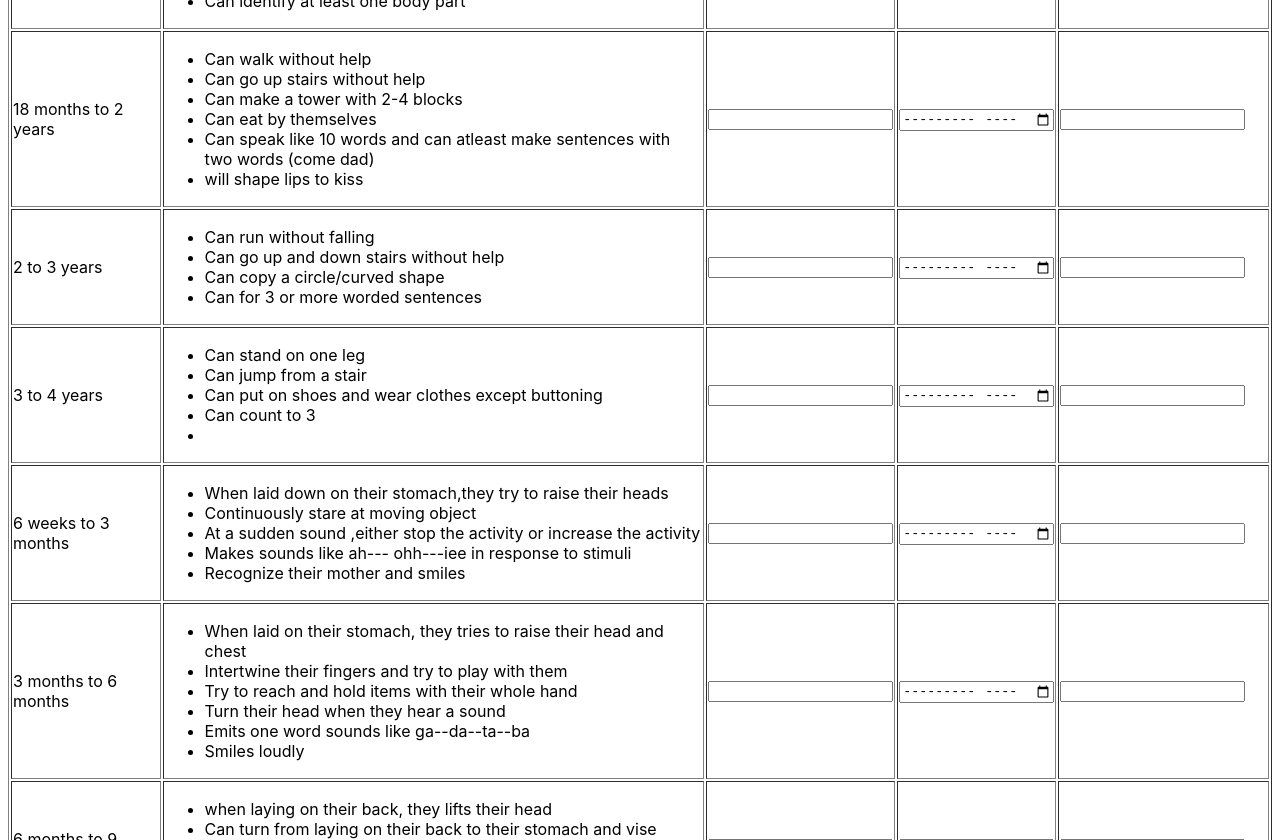
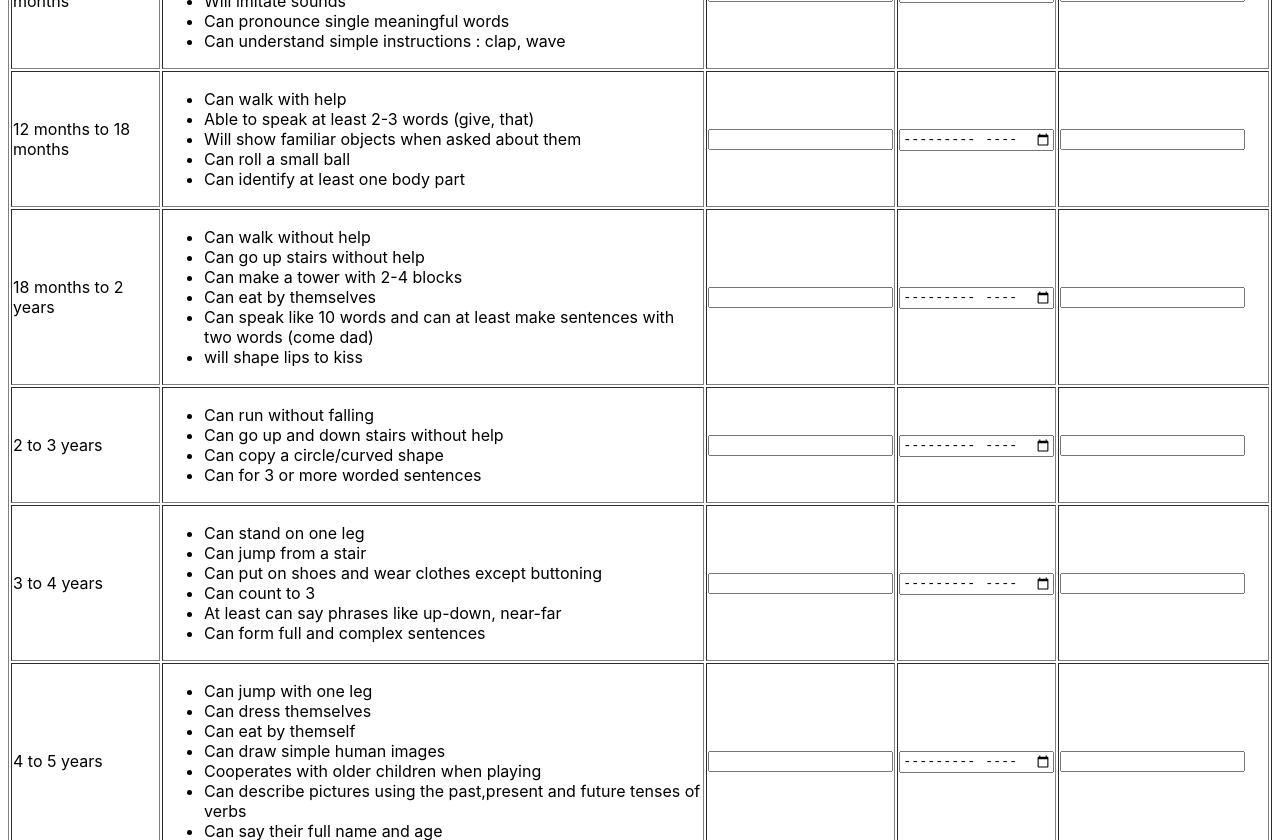
Before and after one commit to Methma-02/Health_Bridge, a React (Vite) app in the folder Frontend/: page / in a window 1280 px wide. Shown: the part 1960-2800 px from the top of the page. Built offline with nearby package versions, Linux system fonts and the light colour scheme.

Commit message:
new updates for tables

```diff
--- a/Frontend/src/developmentMilestones.jsx
+++ b/Frontend/src/developmentMilestones.jsx
@@ -35,7 +35,7 @@ const DevelopmentMilestones = () => {
             "12 months to 18 months":[
                 "Can walk with help",
                 "Able to speak at least 2-3 words (give, that)",
-                "Will show familar objects when asked about them",
+                "Will show familiar objects when asked about them",
                 "Can roll a small ball",
                 "Can identify at least one body part"
             ],
@@ -44,7 +44,7 @@ const DevelopmentMilestones = () => {
                 "Can go up stairs without help",
                 "Can make a tower with 2-4 blocks",
                 "Can eat by themselves",
-                "Can speak like 10 words and can atleast make sentences with two words (come dad)",
+                "Can speak like 10 words and can at least make sentences with two words (come dad)",
                 "will shape lips to kiss"
             ],
             "2 to 3 years":[
@@ -58,16 +58,32 @@ const DevelopmentMilestones = () => {
                 "Can jump from a stair",
                 "Can put on shoes and wear clothes except buttoning",
                 "Can count to 3",
-                ""
+                "At least can say phrases like up-down, near-far",
+                "Can form full and complex sentences"
+            ],
+            "4 to 5 years":[
+                "Can jump with one leg",
+                "Can dress themselves",
+                "Can eat by themself",
+                "Can draw simple human images",
+                "Cooperates with older children when playing",
+                "Can describe pictures using the past,present and future tenses of verbs",
+                "Can say their full name and age",
             ]
         }))
     });
 
-    const handleTableChange = (index, field, value) => {
+    const handleTableChange = (index, key,field, value) => {
         setFormData(prev => ({
             ...prev,
             table: prev.table.map((table, i) =>
-                i === index ? { ...table, [field]: value } : table
+                i === index ? { ...table,
+                    [key]:{
+                        ...(table[key] || {}),
+                        [field]:value
+                    }
+                }
+                : table
             )
         }));
     };
@@ -87,13 +103,14 @@ const DevelopmentMilestones = () => {
                 <tbody>
                     {formData.table.map((row, index) => (
                         Object.keys(row).map((key) => (
-                            <tr key={index + key}>
+                            <tr key={ `${index}-${key}`}>
                                 <td>{key}</td>
                                 <td>
                                     <ul>
-                                        {row[key].map((item, i) => (
-                                            <li key={i}>{item}</li>
-                                        ))}
+                                        {Array.isArray(row[key])
+                                        ? row[key].map((item,i) => <li key={i}>{item}</li>) :null
+                                        }
+
                                     </ul>
                                 </td>
                                 <td>
```
